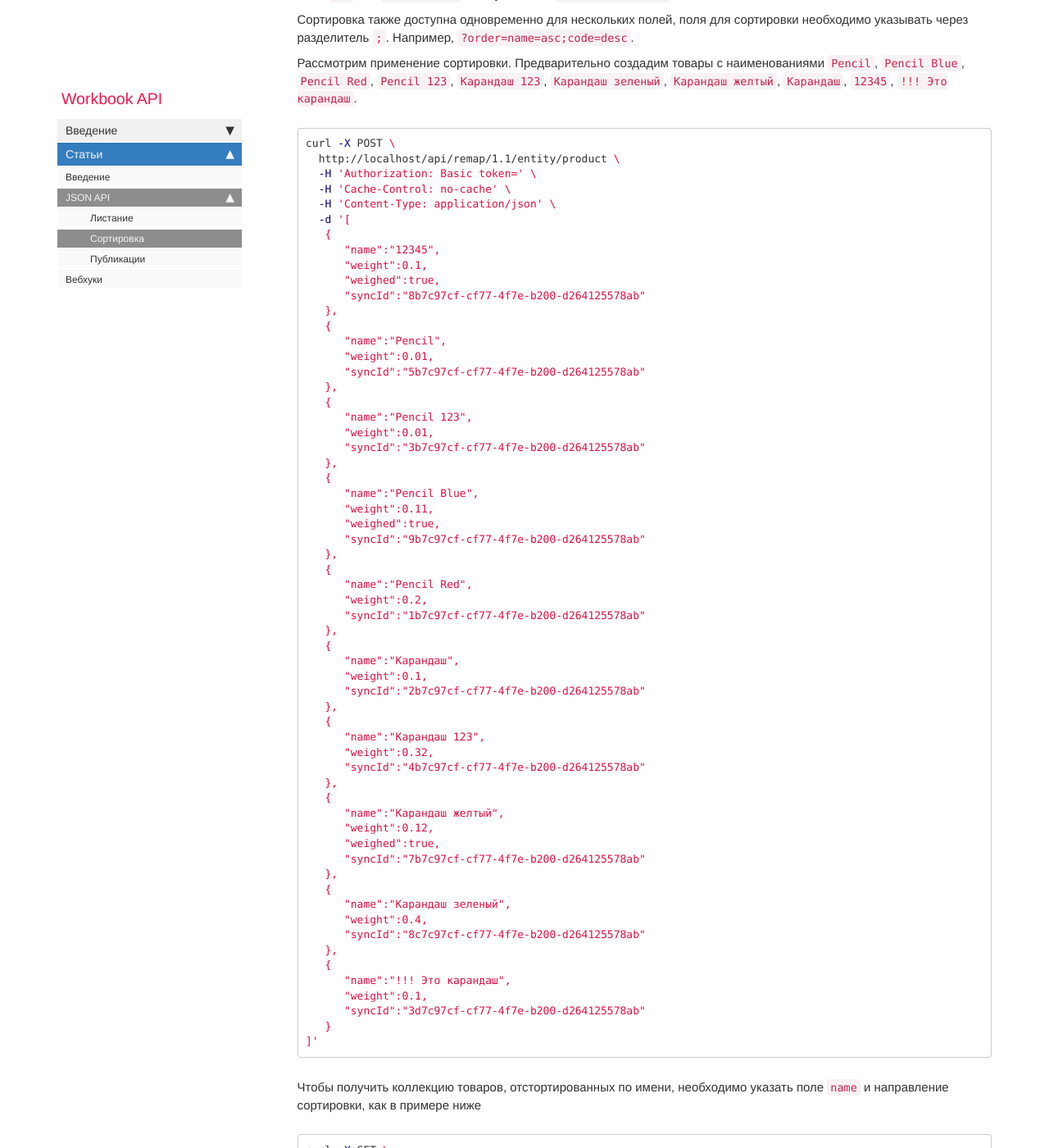
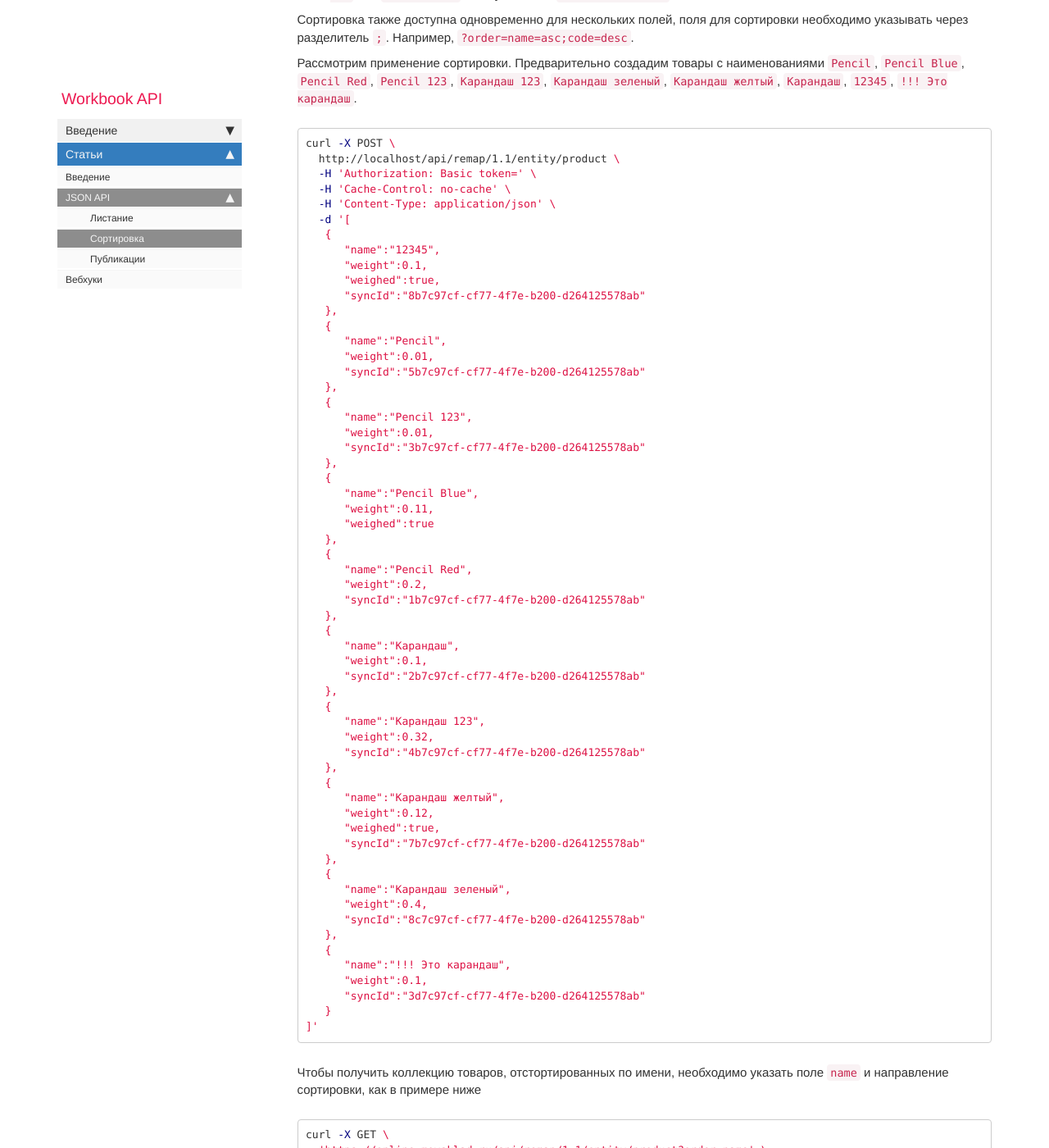
Before and after one commit to moysklad/workbook-api-doc, a Jekyll site: the page built from pages/workbook/arcicles/JSON_API/sorting.md, in a window 1280 px wide and 1400 px high, scrolled down 4617 px. Shown: the whole window at 82% size. Built offline with Jekyll 4.4.1, drawn with Linux system fonts in a browser that asks for light colours; nearby versions of some CDN libraries; comment, search, counter and statistics services are not loaded; some of the changed text lies outside the part shown.

Commit message:
MC-22290 Reviw changes #1

```diff
--- a/pages/workbook/arcicles/JSON_API/sorting.md
+++ b/pages/workbook/arcicles/JSON_API/sorting.md
@@ -111,8 +111,7 @@ curl -X POST \
    {
       "name":"Pencil Blue",
       "weight":0.11,
-      "weighed":true,
-      "syncId":"9b7c97cf-cf77-4f7e-b200-d264125578ab"
+      "weighed":true
    },
    {
       "name":"Pencil Red",
@@ -256,4 +255,6 @@ curl -X GET \
 | 7b7c97cf-cf77-4f7e-b200-d264125578ab|Карандаш желтый |
 | 8b7c97cf-cf77-4f7e-b200-d264125578ab|12345 |
 | 8c7c97cf-cf77-4f7e-b200-d264125578ab|Карандаш зеленый |
-| 9b7c97cf-cf77-4f7e-b200-d264125578ab|Pencil Blue |
+| null |Pencil Blue |
+
+У товара `Pencil Blue` отсутствует значение поля `syncId`, поэтому при сортировке по возрастанию, оно выводится в конце. Аналогичное поведение и для других полей со значением `null`.
```
